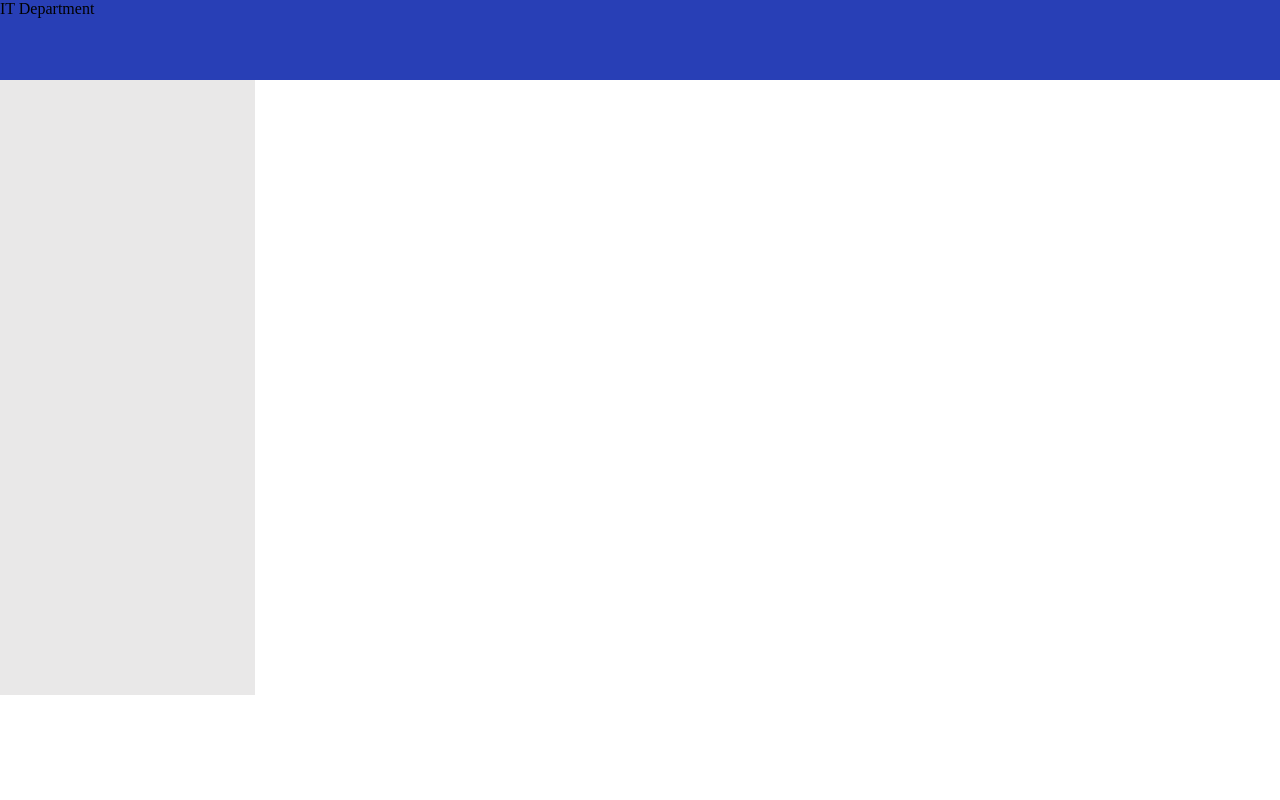
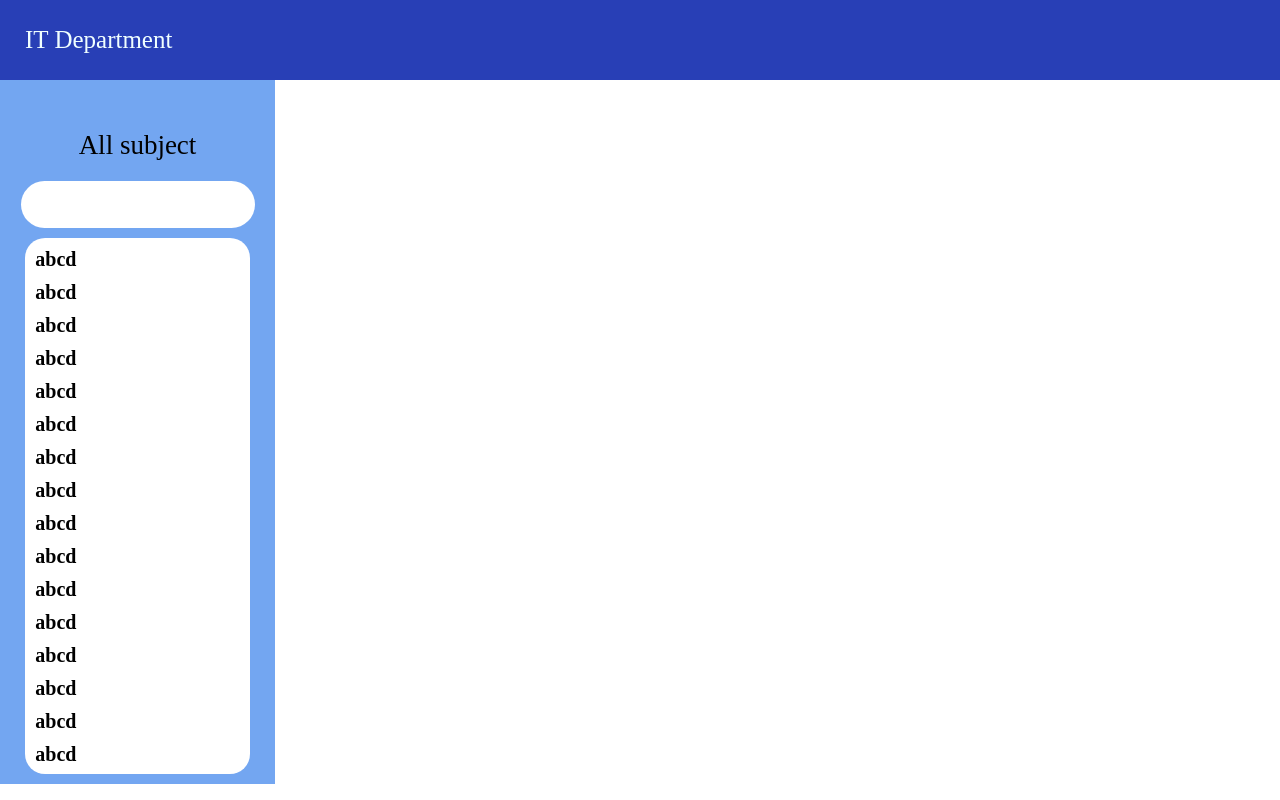
Before and after one commit to cooldude0786/xieIntern, a website: page public/index.html in a window 1280 px wide. Drawn offline with Linux system fonts and the light colour scheme.

Commit message:
update the frame

```diff
--- a/public/index.css
+++ b/public/index.css
@@ -1,14 +1,110 @@
-*{
+* {
     padding: 0;
     margin: 0;
-    }
-    .header{
-        height: 80px;
-        background-color: #283FB6 ;
-        width: 100vw;
-    }
-    .MNavbar{
-        width: 255px;
-        height: 615px;
-        background-color: #E9E8E8;
-    }
+}
+
+.header {
+    height: 80px;
+    background-color: #283FB6;
+    width: 100vw;
+    display: flex;
+    align-items: center;
+}
+
+.header span {
+    padding-left: 25px;
+    font-size: 25px;
+    color: azure;
+}
+
+.outer {
+    height: calc(100vh - 80px);
+}
+
+.MNavbar {
+    max-width: 255px;
+    height: 95%;
+    background-color: #73A6F1;
+    display: flex;
+    flex-direction: column;
+    padding: 10px;
+    align-items: center;
+}
+
+.MNavbar .Name {
+    /* height: 50px; */
+    padding-top: 40px;
+}
+
+.MNavbar .Name span {
+    /* margin-top: 25px; */
+    font-size: 27px;
+}
+
+.MNavbar .search {
+    padding-top: 20px;
+    height: 47px;
+    width: 100%;
+    display: flex;
+    justify-content: center;
+    padding-bottom: 10px;
+}
+
+.MNavbar .search input {
+    border: none;
+    height: inherit;
+    border-radius: 40px;
+    width: 80%;
+    padding: 0 10px;
+    padding-left: 20px;
+}
+
+.MNavbar .search input:focus-visible {
+    outline: 0px;
+    box-shadow: 0 0 9pt 2pt #283fb6;
+}
+
+.MNavbar .outerUl {
+    background: white;
+    height: 100%;
+    width: 88%;
+    /* padding: 10px; */
+    border-radius: 20px;
+    overflow: auto;
+}
+
+.MNavbar .outerUl::-webkit-scrollbar {
+    width: 20px;
+}
+
+/* Track */
+::-webkit-scrollbar-track {
+    box-shadow: inset 0 0 5px grey;
+    border-radius: 10px;
+}
+
+/* Handle */
+::-webkit-scrollbar-thumb {
+    background: red;
+    border-radius: 10px;
+}
+
+/* Handle on hover */
+::-webkit-scrollbar-thumb:hover {
+    background: #b30000;
+}
+
+.MNavbar .outerUl ul {
+    padding: 10px;
+    height: fit-content;
+    list-style: none;
+    row-gap: 10px;
+    display: grid;
+}
+
+.MNavbar .outerUl ul li {
+    font-size: 20px;
+    font-weight: 800;
+}
+
+/* .MNavbar */
--- a/public/index.html
+++ b/public/index.html
@@ -10,11 +10,37 @@
 
 <body>
   <div class="header">
-    IT Department
+    <span>IT Department</span>
   </div>
   <div class="outer">
     <div class="MNavbar">
-
+      <div class="Name"><span>All subject</span></div>
+      <div class="search"><input type="text"></div>
+      <div class="outerUl">
+        <ul>
+          <li>abcd</li>
+          <li>abcd</li>
+          <li>abcd</li>
+          <li>abcd</li>
+          <li>abcd</li>
+          <li>abcd</li>
+          <li>abcd</li>
+          <li>abcd</li>
+          <li>abcd</li>
+          <li>abcd</li>
+          <li>abcd</li>
+          <li>abcd</li>
+          <li>abcd</li>
+          <li>abcd</li>
+          <li>abcd</li>
+          <li>abcd</li>
+          <li>abcd</li>
+          <li>abcd</li>
+          <li>abcd</li>
+          <li>abcd</li>
+          <li>abcd</li>
+        </ul>
+      </div>
     </div>
   </div>
   <script type="module">
```
